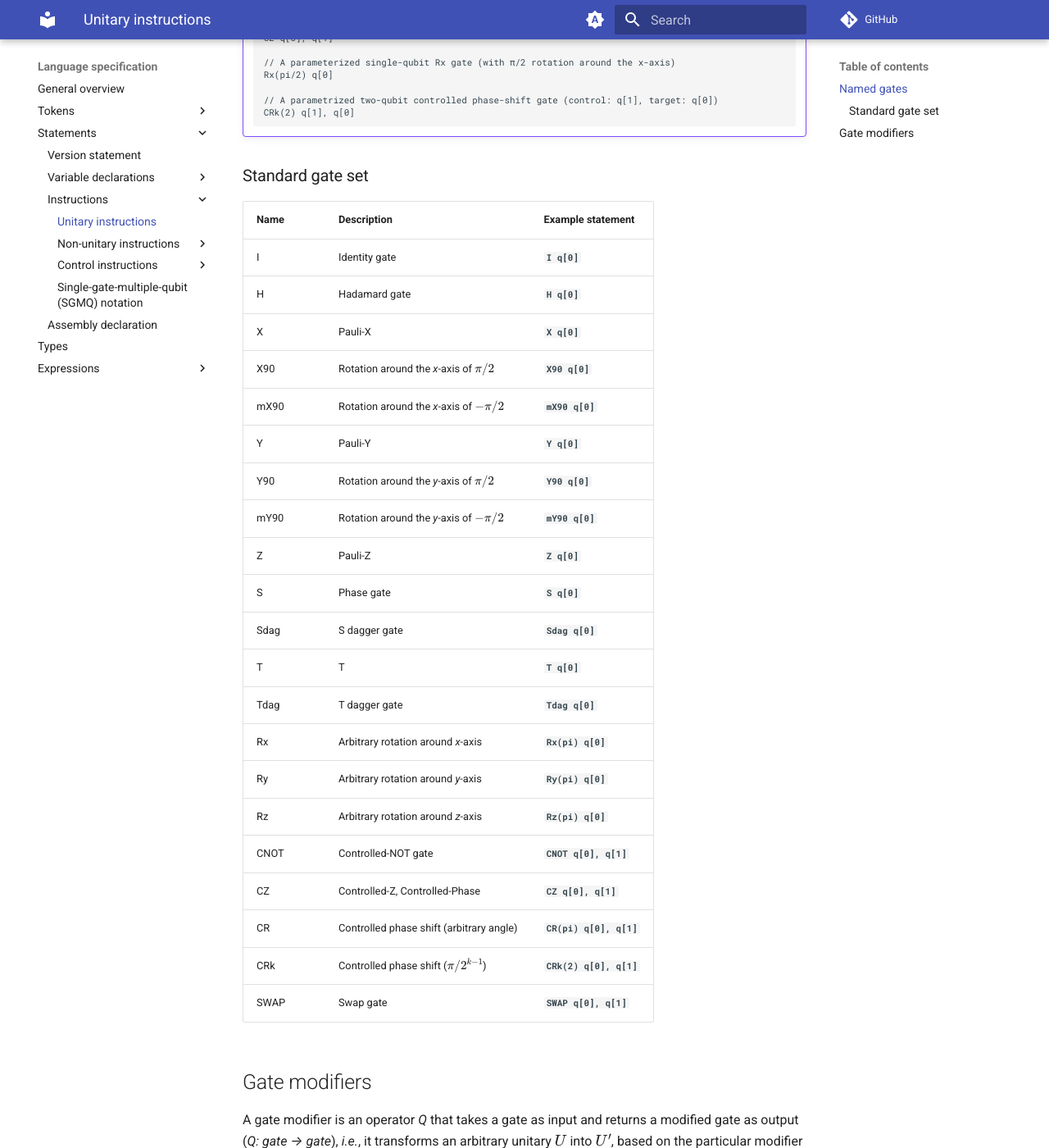
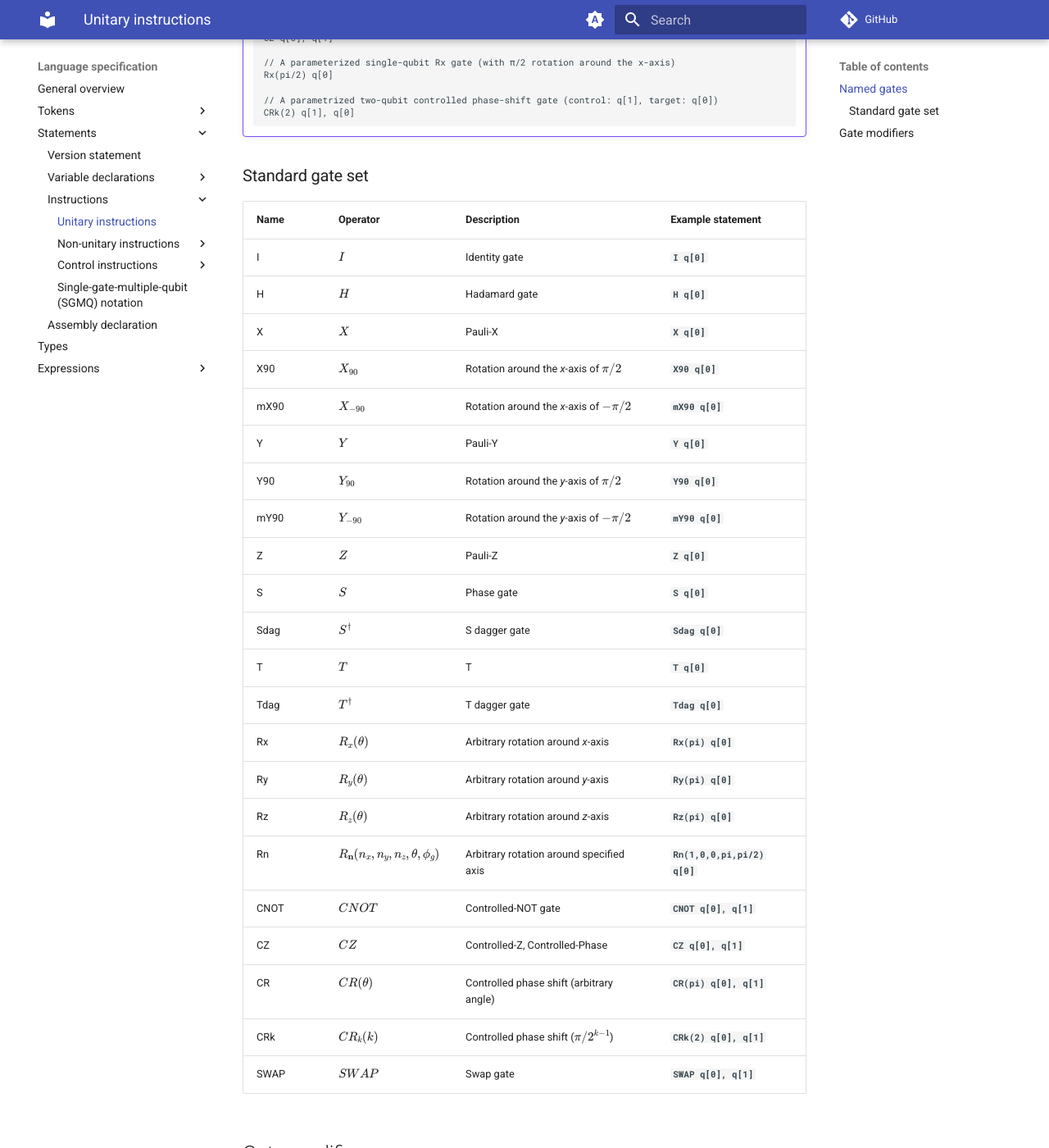
Before and after one commit to QuTech-Delft/cQASM-spec, an MkDocs documentation site: the page built from docs/language_specification/statements/instructions/unitary_instructions.md, in a window 1280 px wide and 1400 px high, scrolled down 1251 px. Shown: the whole window at 82% size. Built offline with MkDocs 1.6.1 and Material for MkDocs 9.7.7, drawn with Linux system fonts in a browser that asks for light colours; comment, search, counter and statistics services are not loaded; the version menu is left out.

Commit message:
[CQT-334] Add `Rn` gate to standard gate set (#85)
* Add Rn gate to standard gate set.
Add operator column to standard gate set.

* Add entry to Changlog.

* Apply suggestions from code review

Co-authored-by: Roberto Turrado Camblor <rturrado@gmail.com>

---------

Co-authored-by: Roberto Turrado Camblor <rturrado@gmail.com>

```diff
--- a/docs/language_specification/statements/instructions/unitary_instructions.md
+++ b/docs/language_specification/statements/instructions/unitary_instructions.md
@@ -110,29 +110,30 @@ A few examples of gates are shown below.
 
 ### Standard gate set
 
-| Name | Description                              | Example statement       |
-|------|------------------------------------------|-------------------------|
-| I    | Identity gate                            | **`I q[0]`**            |
-| H    | Hadamard gate                            | **`H q[0]`**            |
-| X    | Pauli-X                                  | **`X q[0]`**            |
-| X90  | Rotation around the _x_-axis of $\pi/2$  | **`X90 q[0]`**          |
-| mX90 | Rotation around the _x_-axis of $-\pi/2$ | **`mX90 q[0]`**         |
-| Y    | Pauli-Y                                  | **`Y q[0]`**            |
-| Y90  | Rotation around the _y_-axis of $\pi/2$  | **`Y90 q[0]`**          |
-| mY90 | Rotation around the _y_-axis of $-\pi/2$ | **`mY90 q[0]`**         |
-| Z    | Pauli-Z                                  | **`Z q[0]`**            |
-| S    | Phase gate                               | **`S q[0]`**            |
-| Sdag | S dagger gate                            | **`Sdag q[0]`**         |
-| T    | T                                        | **`T q[0]`**            |
-| Tdag | T dagger gate                            | **`Tdag q[0]`**         |
-| Rx   | Arbitrary rotation around _x_-axis       | **`Rx(pi) q[0]`**       |
-| Ry   | Arbitrary rotation around _y_-axis       | **`Ry(pi) q[0]`**       |
-| Rz   | Arbitrary rotation around _z_-axis       | **`Rz(pi) q[0]`**       |
-| CNOT | Controlled-NOT gate                      | **`CNOT q[0], q[1]`**   |
-| CZ   | Controlled-Z, Controlled-Phase           | **`CZ q[0], q[1]`**     |
-| CR   | Controlled phase shift (arbitrary angle) | **`CR(pi) q[0], q[1]`** |
-| CRk  | Controlled phase shift ($\pi/2^{k-1}$)   | **`CRk(2) q[0], q[1]`** |
-| SWAP | Swap gate                                | **`SWAP q[0], q[1]`**   |
+| Name | Operator                                      | Description                              | Example statement            |
+|------|-----------------------------------------------|------------------------------------------|------------------------------|
+| I    | $I$                                           | Identity gate                            | **`I q[0]`**                 |
+| H    | $H$                                           | Hadamard gate                            | **`H q[0]`**                 |
+| X    | $X$                                           | Pauli-X                                  | **`X q[0]`**                 |
+| X90  | $X_{90}$                                      | Rotation around the _x_-axis of $\pi/2$  | **`X90 q[0]`**               |
+| mX90 | $X_{-90}$                                     | Rotation around the _x_-axis of $-\pi/2$ | **`mX90 q[0]`**              |
+| Y    | $Y$                                           | Pauli-Y                                  | **`Y q[0]`**                 |
+| Y90  | $Y_{90}$                                      | Rotation around the _y_-axis of $\pi/2$  | **`Y90 q[0]`**               |
+| mY90 | $Y_{-90}$                                     | Rotation around the _y_-axis of $-\pi/2$ | **`mY90 q[0]`**              |
+| Z    | $Z$                                           | Pauli-Z                                  | **`Z q[0]`**                 |
+| S    | $S$                                           | Phase gate                               | **`S q[0]`**                 |
+| Sdag | $S^\dagger$                                   | S dagger gate                            | **`Sdag q[0]`**              |
+| T    | $T$                                           | T                                        | **`T q[0]`**                 |
+| Tdag | $T^\dagger$                                   | T dagger gate                            | **`Tdag q[0]`**              |
+| Rx   | $R_x(\theta)$                                 | Arbitrary rotation around _x_-axis       | **`Rx(pi) q[0]`**            |
+| Ry   | $R_y(\theta)$                                 | Arbitrary rotation around _y_-axis       | **`Ry(pi) q[0]`**            |
+| Rz   | $R_z(\theta)$                                 | Arbitrary rotation around _z_-axis       | **`Rz(pi) q[0]`**            |
+| Rn   | $R_\textbf{n}(n_x, n_y, n_z, \theta, \phi_g)$ | Arbitrary rotation around specified axis | **`Rn(1,0,0,pi,pi/2) q[0]`** |
+| CNOT | $CNOT$                                        | Controlled-NOT gate                      | **`CNOT q[0], q[1]`**        |
+| CZ   | $CZ$                                          | Controlled-Z, Controlled-Phase           | **`CZ q[0], q[1]`**          |
+| CR   | $CR(\theta)$                                  | Controlled phase shift (arbitrary angle) | **`CR(pi) q[0], q[1]`**      |
+| CRk  | $CR_k(k)$                                     | Controlled phase shift ($\pi/2^{k-1}$)   | **`CRk(2) q[0], q[1]`**      |
+| SWAP | $SWAP$                                        | Swap gate                                | **`SWAP q[0], q[1]`**        |
 
 ## Gate modifiers
 
```
Also changed, not shown: CHANGELOG.md (+1 -0 lines).
